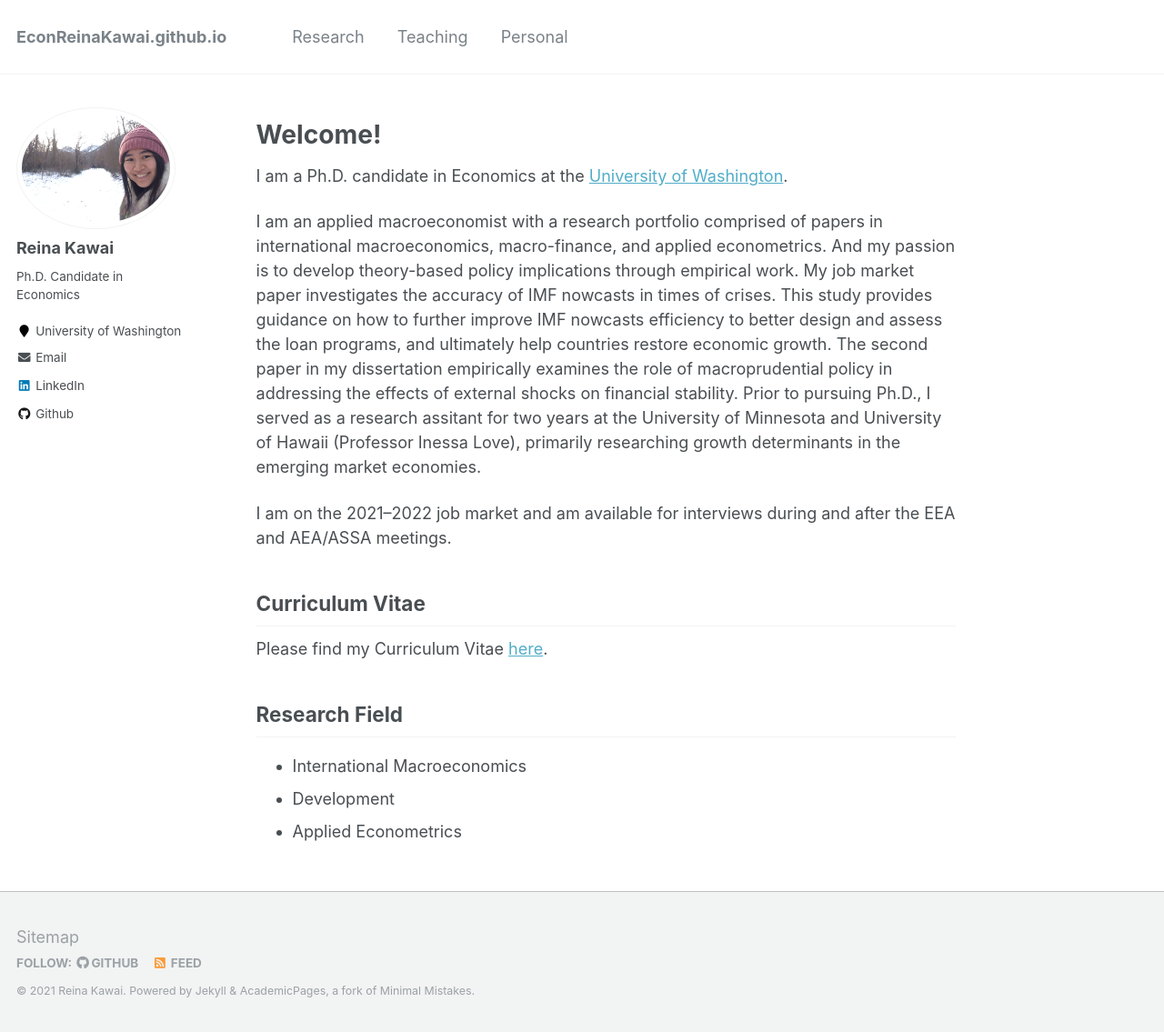
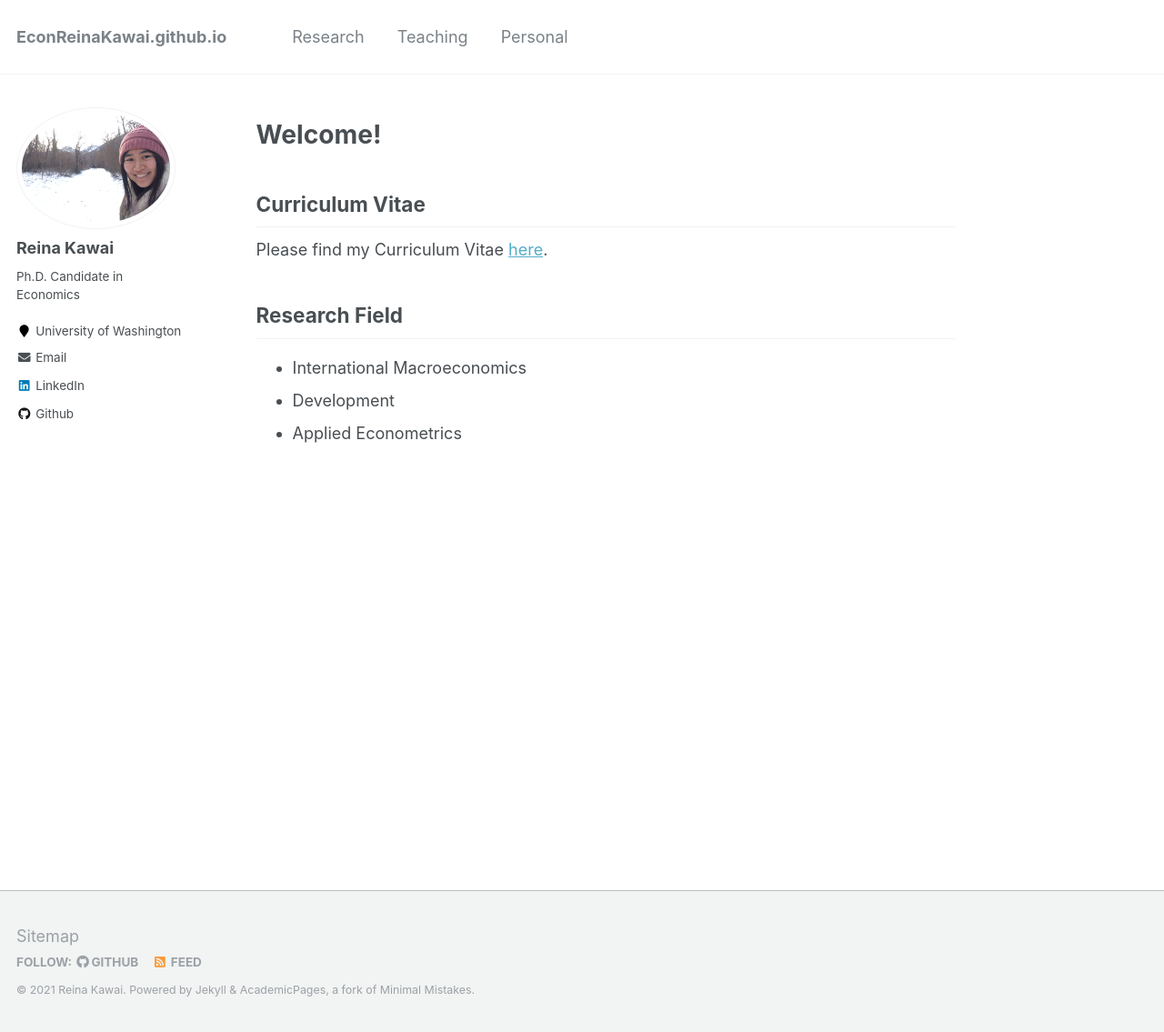
Before and after one commit to Reina-Kawai/Reina-Kawai.github.io, a Jekyll site: the page built from _pages/about.md, in a window 1280 px wide and 1135 px high. Shown: the whole window at 91% size. Built offline with Jekyll 4.4.1, drawn with Linux system fonts in a browser that asks for light colours.

Commit message:
Update about.md

```diff
--- a/_pages/about.md
+++ b/_pages/about.md
@@ -10,11 +10,11 @@ redirect_from:
 
 Welcome!
 ======
-I am a Ph.D. candidate in Economics at the [University of Washington](https://econ.washington.edu/).
+<!--I am a Ph.D. candidate in Economics at the [University of Washington](https://econ.washington.edu/).
 
 I am an applied macroeconomist with a research portfolio comprised of papers in international macroeconomics, macro-finance, and applied econometrics. And my passion is to develop theory-based policy implications through empirical work. My job market paper investigates the accuracy of IMF nowcasts in times of crises. This study provides guidance on how to further improve IMF nowcasts efficiency to better design and assess the loan programs, and ultimately help countries restore economic growth. The second paper in my dissertation empirically examines the role of macroprudential policy in addressing the effects of external shocks on financial stability. Prior to pursuing Ph.D., I served as a research assitant for two years at the University of Minnesota and University of Hawaii (Professor Inessa Love), primarily researching growth determinants in the emerging market economies.
 
-I am on the 2021–2022 job market and am available for interviews during and after the EEA and AEA/ASSA meetings.
+I am on the 2021–2022 job market and am available for interviews during and after the EEA and AEA/ASSA meetings.-->
 
 
 Curriculum Vitae
```
